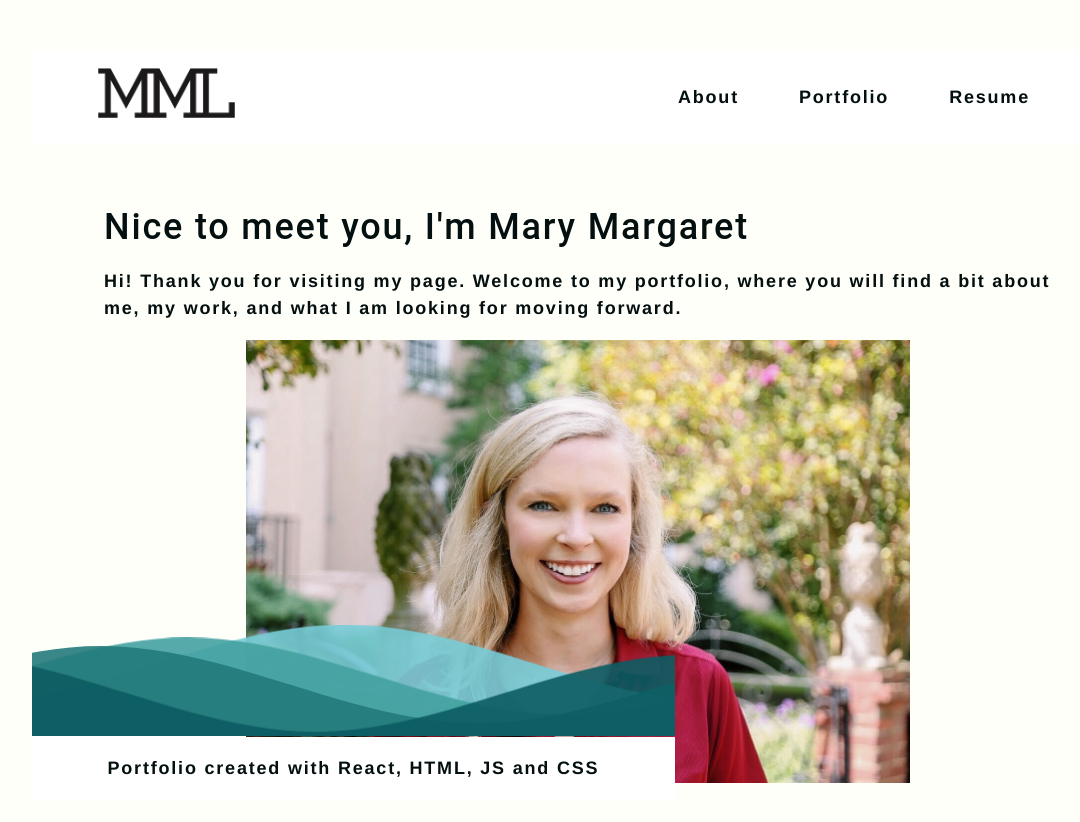
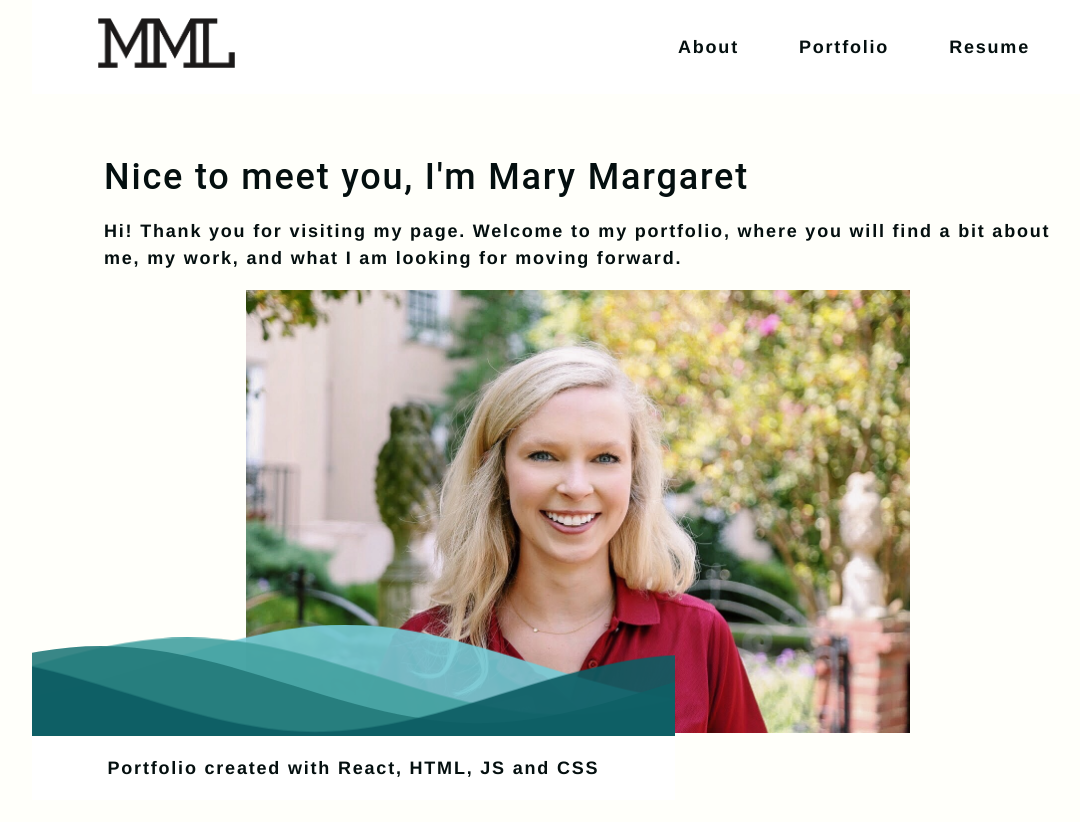
Before and after one commit to mmlawton15/ReactPortfolio, a React (Create React App) app: page / in a window 1280 px wide. Shown: the top 822 px of the page, without its empty margins (62-1142 px from the left). After the commit the page ends 800 px from the top, so only its background shows below. Built offline with nearby package versions, Linux system fonts and the light colour scheme.

Commit message:
figuring out footer first then portfolio:

```diff
--- a/src/components/pages/About.js
+++ b/src/components/pages/About.js
@@ -20,8 +20,6 @@ export default function About() {
             </div>
             <br/>
             <br/>
-            <br/>
-            <br/>
             <div className="MM-facts">
             <h2>Professional Interests</h2>
                 <p>I studied AP Computer Science in high school, and Graphic Design in college. I have recently revisited this industry,
--- a/src/index.css
+++ b/src/index.css
@@ -1,7 +1,7 @@
 main {
 	margin: 0 auto;
 	max-width: 90%;
-  padding: 50px 30px;
+  padding: 0px 30px;
 }
 
 :root {
@@ -170,6 +170,7 @@ header ul li {
   justify-content:space-between;
   flex-wrap:wrap;
   margin: 0 3rem;
+
 }
 
 .card {
@@ -181,9 +182,7 @@ header ul li {
   margin:1rem;
   flex-basis:30rem;
   height:auto;
-  width:auto;
-  width: 25%;
-  text-align: center;
+  width:25%;
 }
 
 .card:hover {
@@ -370,8 +369,6 @@ li {
   list-style: none;
 }
 
-
-
 textarea {
 	width: 600px;
 	height: 120px;
```
